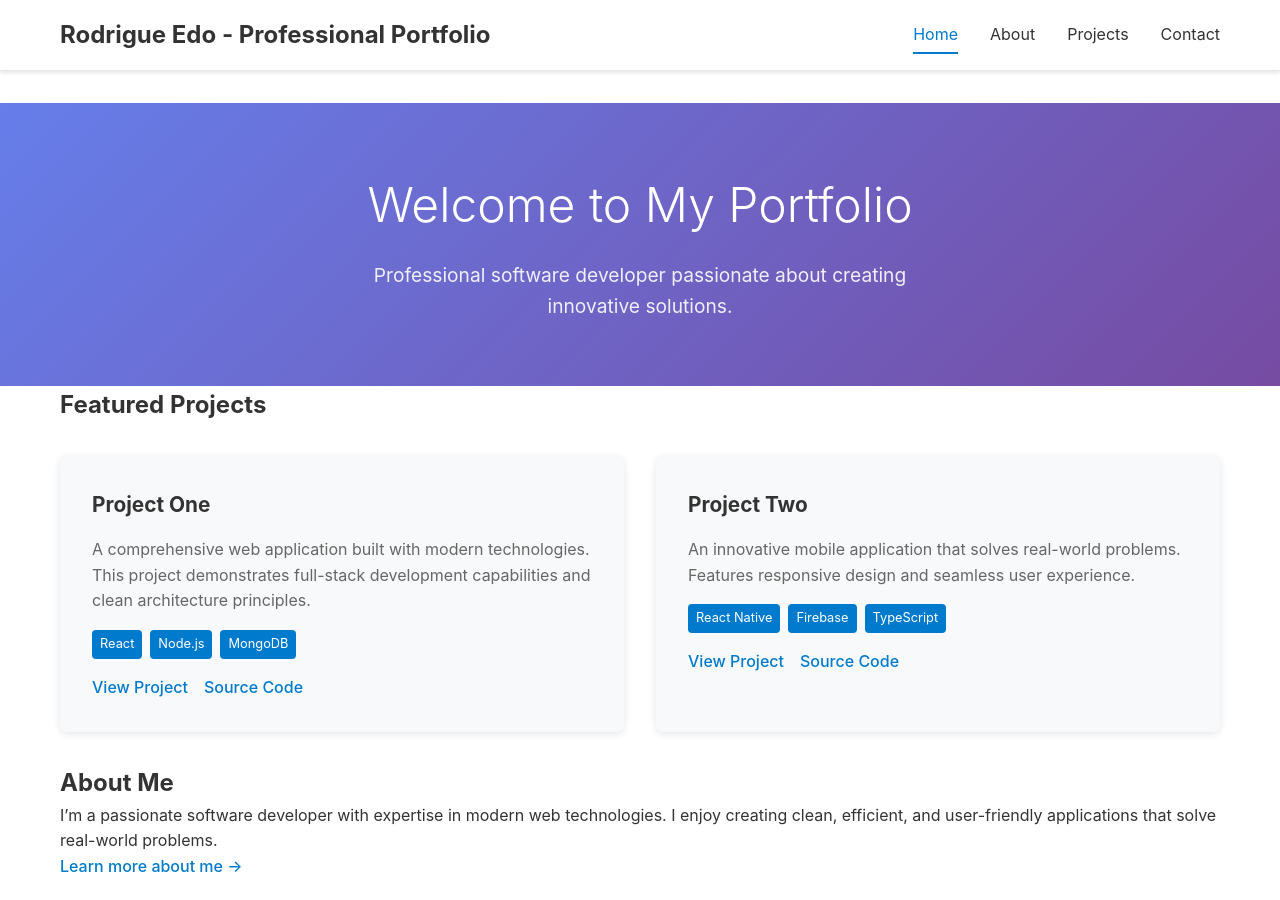
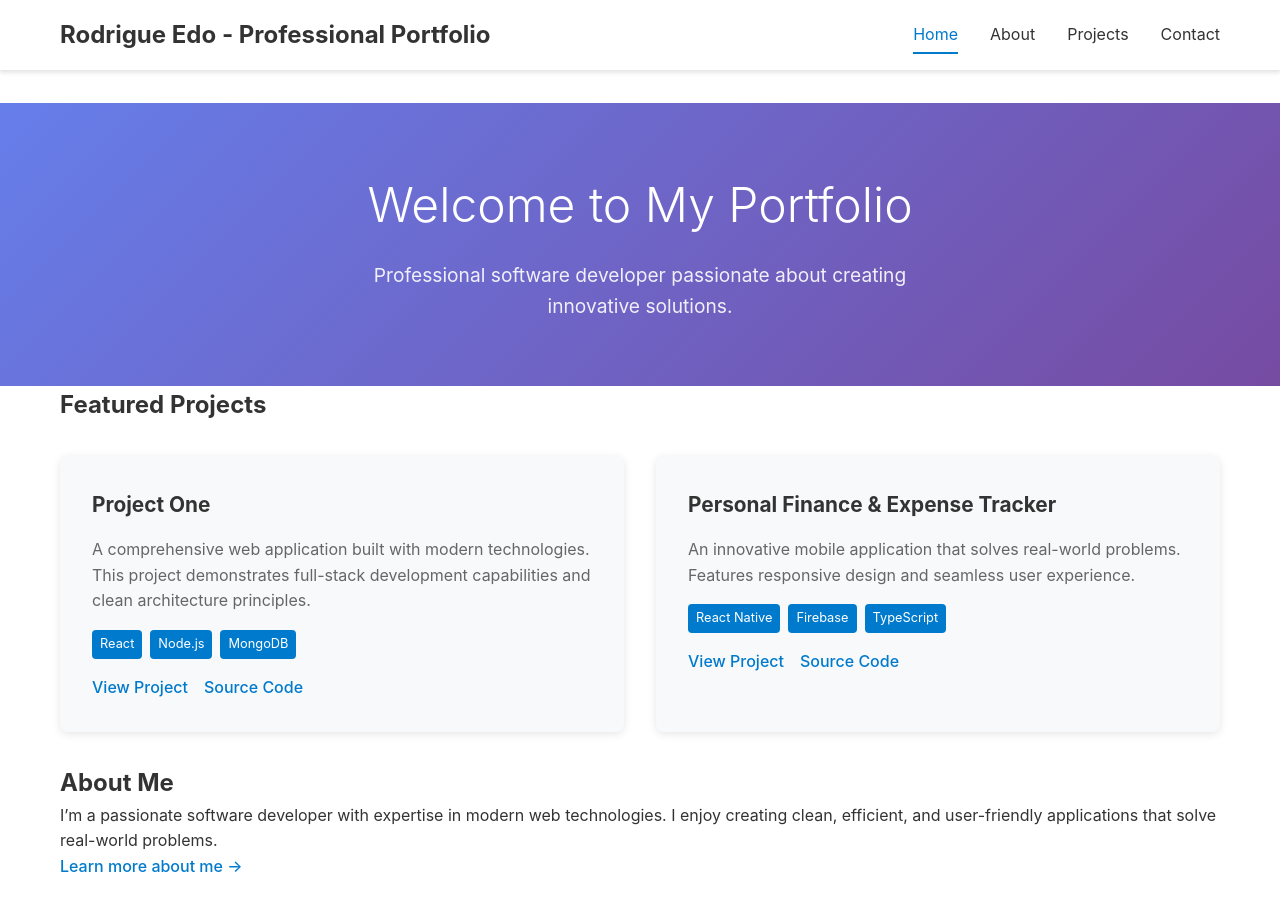
Before and after one commit to berthiot/rodrigueedo, a Jekyll site: the page built from index.md, in a window 1280 px wide and 900 px high. Built offline with Jekyll 4.4.1, drawn with Linux system fonts in a browser that asks for light colours.

Commit message:
Update project title for clarity in featured projects section

```diff
--- a/index.md
+++ b/index.md
@@ -22,7 +22,7 @@ description: "Professional software developer passionate about creating innovati
     </div>
 
     <div class="project-card">
-        <h3 class="project-title">Project Two</h3>
+        <h3 class="project-title">Personal Finance & Expense Tracker</h3>
         <p class="project-description">An innovative mobile application that solves real-world problems. Features responsive design and seamless user experience.</p>
         <div class="project-tech">
             <span class="tech-tag">React Native</span>
```
